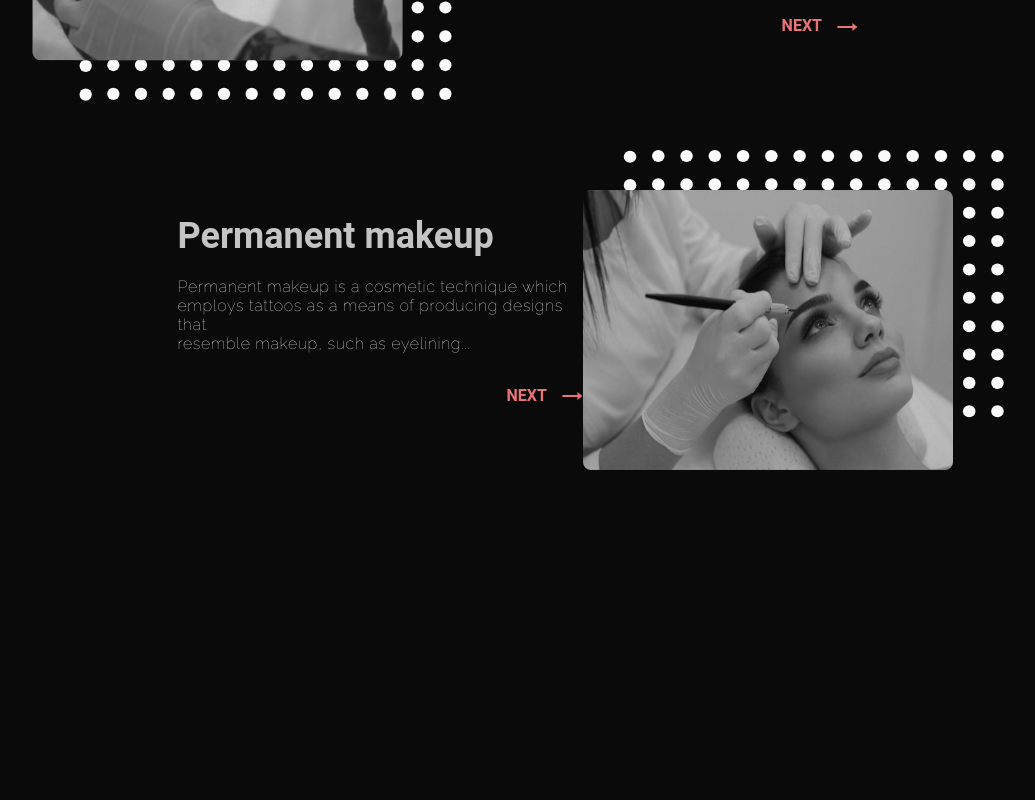
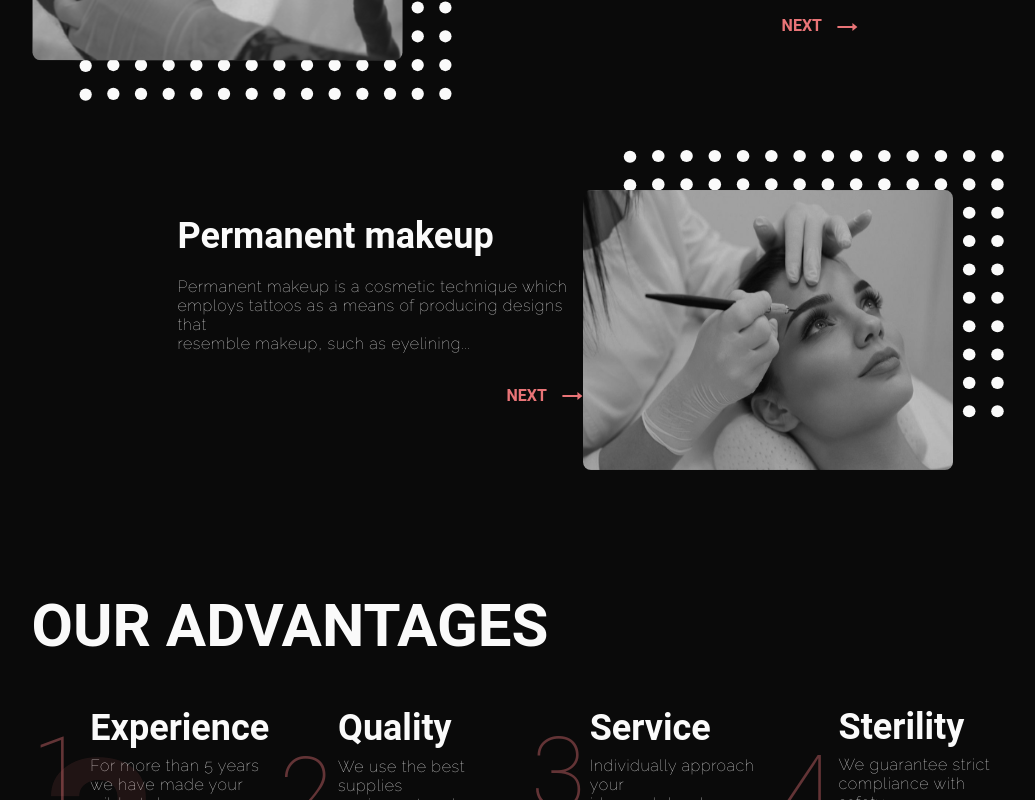
Before and after one commit to max-osadchiy/tattoo-studio, a React (Create React App) app in the folder client/: page / in a window 1280 px wide. Shown: the part 2000-2800 px from the top of the page, without its empty margins (122-1157 px from the left). Before the commit the page ends 2471 px from the top, so only its background shows below. Built offline with nearby package versions, Linux system fonts and the light colour scheme.

Commit message:
Created MainPage(Third and Fourth types)

```diff
--- /dev/null
+++ b/client/src/components/Main/SkillContainer/SkillContainer.jsx
@@ -0,0 +1,57 @@
+import React from 'react'
+
+import './SkillContainer.scss'
+
+const SkillContainer = () => {
+    const s = [
+        {
+            'num': '1',
+            'name': 'Experience',
+            'discription_1': 'For more than 5 years',
+            'discription_2': 'we have made your',
+            'discription_3': 'wildest dreams come true',
+        },
+        {
+            'num': '2',
+            'name': 'Quality',
+            'discription_1': 'We use the best supplies',
+            'discription_2': 'equipment and disposable',
+            'discription_3': 'supplies',
+        },
+        {
+            'num': '3',
+            'name': 'Service',
+            'discription_1': 'Individually approach your',
+            'discription_2': 'idea and develop an',
+            'discription_3': 'exclusive sketch',
+        },
+        {
+            'num': '4',
+            'name': 'Sterility',
+            'discription_1': 'We guarantee strict',
+            'discription_2': 'compliance with safety',
+            'discription_3': 'and sterility standards',
+        }
+    ]
+
+    return s.map(event => (
+            <div className="skill-container">
+                <div className="skill-one">
+                    <div>
+                        <p className="skill-num">{event.num}</p>
+                    </div>
+                    <div className="skill-text">
+                        <h2>{event.name}</h2>
+                        <p>
+                            {event.discription_1}<br/>
+                            {event.discription_2}<br/>
+                            {event.discription_3}
+                        </p>
+                    </div>
+                </div>
+            </div>
+        )
+    )
+}
+
+export default SkillContainer
--- /dev/null
+++ b/client/src/components/Main/SkillContainer/SkillContainer.scss
@@ -0,0 +1,19 @@
+.skill-num {
+    font-family: Roboto;
+    font-style: normal;
+    font-weight: 200;
+    font-size: 100px;
+    line-height: 117px;
+    color: rgba(233, 116, 119, 0.4);
+    margin-top: -25px;
+}
+
+.skill-one {
+    display: flex;
+    margin-top: 3%;
+    align-items: end;
+}
+
+.skill-container h2 {
+    margin-bottom: 4%;
+}
--- a/client/src/index.scss
+++ b/client/src/index.scss
@@ -25,7 +25,7 @@ h2 {
   font-weight: bold;
   font-size: 36px;
   line-height: 42px;
-  color: #C4C4C4;
+  color: #FAFAFA;
 }
 
 h3 {
@@ -44,7 +44,7 @@ h4 {
   font-size: 16px;
   line-height: 19px;
   text-transform: uppercase;
-  color: #C4C4C4;
+  color: #FAFAFA;
 }
 
 p {
--- a/client/src/routes/MainPage/MainPage.jsx
+++ b/client/src/routes/MainPage/MainPage.jsx
@@ -3,8 +3,10 @@ import Header from '../../components/Main/Header/Header'
 import TextContainer from '../../components/Main/TextContainer/TextContainer'
 import Contacts from '../../components/Main/Contacts/Contacts'
 import ServicesBlock from '../../components/Main/ServicesBlock/ServicesBlock'
+import SkillContainer from '../../components/Main/SkillContainer/SkillContainer';
 
 import imgOne from '../../img/Main/1img.jpg'
+// import imgFourBlock from '../../img/Main/6img.jpeg';
 import './MainPage.scss'
 
 
@@ -25,6 +27,19 @@ const MainPage = () => {
                 <span className='high-number high-number-two'>2</span>
                 <ServicesBlock />
             </div>
+            <div className="third-block">
+                <h1>Our  Advantages</h1>
+                <span className='high-number high-number-three'>3</span>
+                <div className="skill-block">
+                    <SkillContainer />
+                </div>
+            </div>
+            <div className="fourth-block">
+                <h1>We are waiting <br/> for you</h1>
+                <h2>Leave a request and we will call you back right now</h2>
+                <button className="fourth-btn"><h4 style={{ color: '#FAFAFA' }}>Get an appointment</h4></button>
+            </div>
+            <div style={{ height: '300px' }}></div>
         </div>
     )
 }
--- a/client/src/routes/MainPage/MainPage.scss
+++ b/client/src/routes/MainPage/MainPage.scss
@@ -42,3 +42,48 @@ figure img {
     left: 165px;
     top: 990px;
 }
+
+.high-number-three {
+    position: absolute;
+    left: 165px;
+    top: 2717px;
+}
+
+.third-block {
+    width: 76%;
+    margin-top: 120px;
+    margin-left: 12%;
+    margin-right: 12%;
+}
+
+.skill-block {
+    display: flex;
+    justify-content: space-evenly;
+    margin-top: 4%;
+    margin-bottom: 8%;
+}
+
+.fourth-block {
+    background: url('../../img/Main/6img.jpg');
+    background-repeat: no-repeat;
+    background-size: cover;
+    background-attachment: fixed;
+    width: 100%;
+    height: 550px;
+    display: flex;
+    justify-content: center;
+    flex-direction: column;
+    align-items: center;
+    text-align: center;
+}
+
+.fourth-block h1, h2 {
+    margin-bottom: 2%;
+}
+
+.fourth-btn {
+    background: #E97477;
+    padding: 20px 70px;
+    border-radius: 3px;
+    border: 0;
+}
```
Also changed, not shown: client/src/img/Main/6img.jpg (added).
